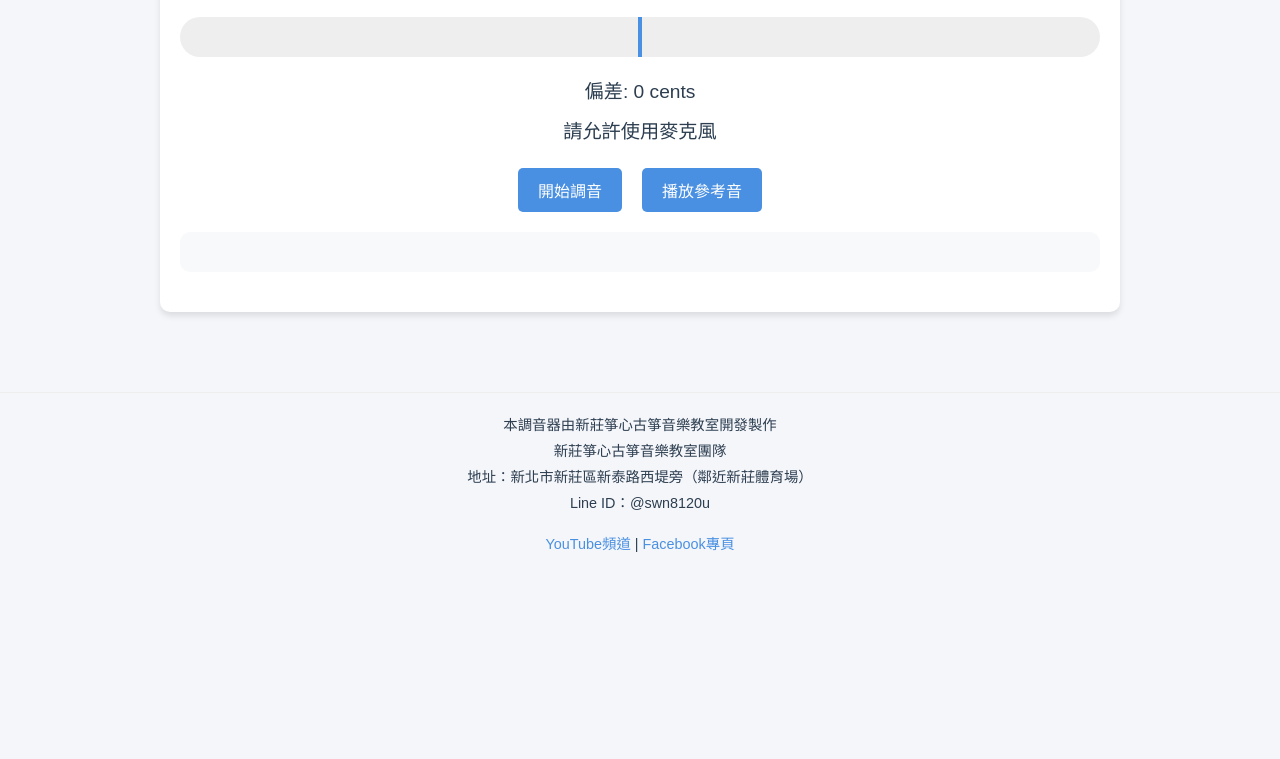
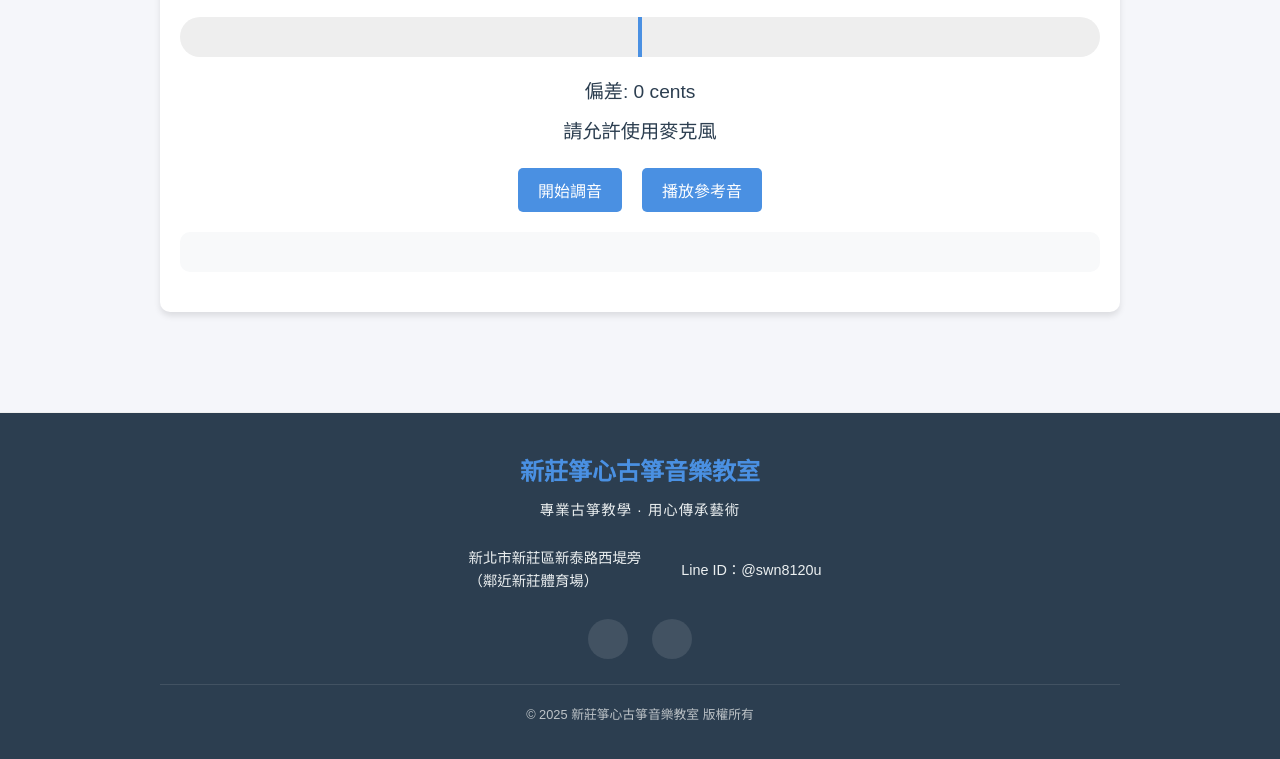
Before and after one commit to lidichu/GuzhengTrain, a plain HTML site: page OnlineTuner/index.html in a window 1280 px wide. Shown: the part 399-1158 px from the top of the page. Before the commit the page ends 977 px from the top, so only its background shows below. Drawn offline with Linux system fonts and the light colour scheme.

Commit message:
更新footer

```diff
--- a/OnlineTuner/index.html
+++ b/OnlineTuner/index.html
@@ -48,18 +48,36 @@
             <button class="modal-close-btn">了解</button>
         </div>
     </div>
-        <footer class="tuner-footer">
-            <div class="credits">
-                <p>本調音器由新莊箏心古箏音樂教室開發製作</p>
-                <p>新莊箏心古箏音樂教室團隊</p>
-                <p>地址：新北市新莊區新泰路西堤旁（鄰近新莊體育場）</p>
-                <p>Line ID：@swn8120u</p>
-                <div class="social-links">
-                    <a href="https://www.youtube.com/channel/UCm9pTiUNA2V9ffwA2l5IUBg" target="_blank">YouTube頻道</a> |
-                    <a href="https://www.facebook.com/GuzhengTrain" target="_blank">Facebook專頁</a>
-                </div>
-            </div>
-        </footer>
+	<footer class="tuner-footer">
+		<div class="footer-content">
+			<div class="footer-brand">
+				<h3>新莊箏心古箏音樂教室</h3>
+				<p class="footer-slogan">專業古箏教學 · 用心傳承藝術</p>
+			</div>
+			<div class="footer-info">
+				<div class="footer-section">
+					<i class="fas fa-map-marker-alt"></i>
+					<p>新北市新莊區新泰路西堤旁<br>（鄰近新莊體育場）</p>
+				</div>
+				<div class="footer-section">
+					<i class="fab fa-line"></i>
+					<p>Line ID：@swn8120u</p>
+				</div>
+			</div>
+			<div class="footer-social">
+				<a href="https://www.youtube.com/channel/UCm9pTiUNA2V9ffwA2l5IUBg" target="_blank" class="social-icon">
+					<i class="fab fa-youtube"></i>
+				</a>
+				<a href="https://www.facebook.com/GuzhengTrain" target="_blank" class="social-icon">
+					<i class="fab fa-facebook-f"></i>
+				</a>
+			</div>
+			<div class="footer-copyright">
+				<p>© 2025 新莊箏心古箏音樂教室 版權所有</p>
+			</div>
+		</div>
+	</footer>
+
     <script src="tuner.js"></script>
 </body>
 </html>
--- a/OnlineTuner/styles.css
+++ b/OnlineTuner/styles.css
@@ -291,13 +291,110 @@ body {
     text-decoration: underline;
 }
 
+.tuner-footer {
+    background-color: #2c3e50;
+    color: #fff;
+    padding: 40px 0;
+    margin-top: 60px;
+}
+
+.footer-content {
+    max-width: 1000px;
+    margin: 0 auto;
+    padding: 0 20px;
+    text-align: center;
+}
+
+.footer-brand {
+    margin-bottom: 25px;
+}
+
+.footer-brand h3 {
+    font-size: 1.5rem;
+    margin-bottom: 8px;
+    color: var(--primary-color);
+}
+
+.footer-slogan {
+    font-size: 0.9rem;
+    color: #ecf0f1;
+    letter-spacing: 1px;
+}
+
+.footer-info {
+    display: flex;
+    justify-content: center;
+    gap: 30px;
+    margin-bottom: 25px;
+    flex-wrap: wrap;
+}
+
+.footer-section {
+    display: flex;
+    align-items: center;
+    gap: 10px;
+}
+
+.footer-section i {
+    font-size: 1.2rem;
+    color: var(--primary-color);
+}
+
+.footer-section p {
+    font-size: 0.9rem;
+    color: #ecf0f1;
+    text-align: left;
+}
+
+.footer-social {
+    margin-bottom: 25px;
+}
+
+.social-icon {
+    display: inline-flex;
+    align-items: center;
+    justify-content: center;
+    width: 40px;
+    height: 40px;
+    border-radius: 50%;
+    background-color: rgba(255, 255, 255, 0.1);
+    color: #fff;
+    margin: 0 10px;
+    transition: all 0.3s ease;
+}
+
+.social-icon:hover {
+    background-color: var(--primary-color);
+    transform: translateY(-3px);
+}
+
+.social-icon i {
+    font-size: 1.2rem;
+}
+
+.footer-copyright {
+    padding-top: 20px;
+    border-top: 1px solid rgba(255, 255, 255, 0.1);
+    font-size: 0.8rem;
+    color: #bdc3c7;
+}
+
 @media (max-width: 768px) {
     .tuner-footer {
-        margin-top: 20px;
-        padding: 15px;
+        padding: 30px 0;
+        margin-top: 40px;
     }
 
-    .credits {
-        font-size: 0.8rem;
+    .footer-info {
+        flex-direction: column;
+        gap: 15px;
+    }
+
+    .footer-section {
+        justify-content: center;
+    }
+
+    .footer-section p {
+        text-align: center;
     }
 }
```
